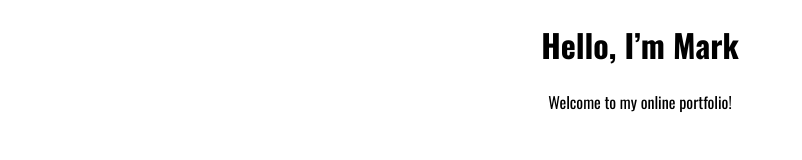
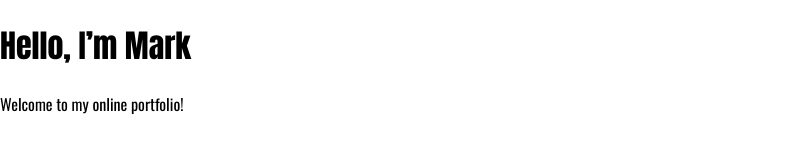
Before and after one commit to marknavar/marknavar.github.io, a plain HTML site: page index.html in a window 1280 px wide. Shown: the whole page, without its empty margins (0-802 px from the left). Drawn offline with nearby package versions, Linux system fonts and the light colour scheme.

Commit message:
Update style.css

```diff
--- a/style.css
+++ b/style.css
@@ -218,6 +218,8 @@ body {
   	font-weight: 400;
   	font-style: normal;
 }
-h1, p {
-	text-align: center;
+h1, h2, h3, h4, h5, h6 {
+	font-family: "Anton", sans-serif;
+  	font-weight: 400;
+ 	font-style: normal;
 }
```
